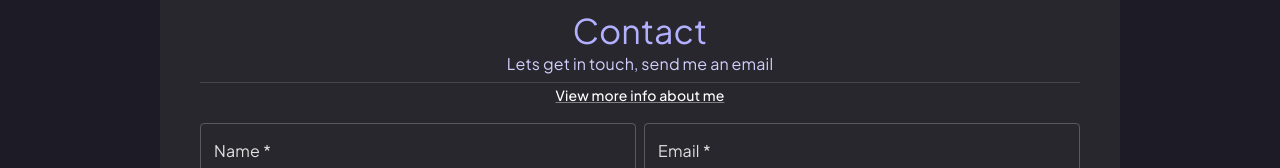
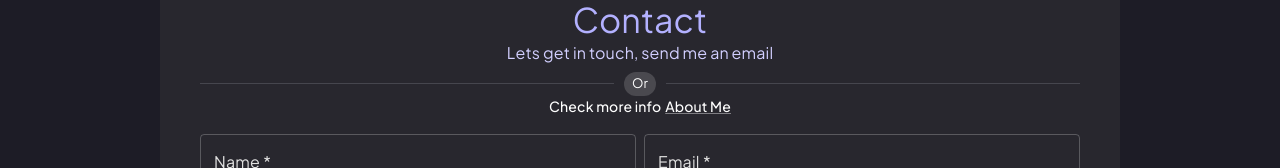
Before and after one commit to Elder-Meyer/personal-portfolio, a React (Vite) app: page /contact in a window 1280 px wide. Shown: the part 179-347 px from the top of the page. Built offline with nearby package versions, Linux system fonts and the light colour scheme.

Commit message:
3.14.405 Update contact text form alternative

```diff
--- a/src/views/contact/FormContact.jsx
+++ b/src/views/contact/FormContact.jsx
@@ -1,9 +1,9 @@
 import React, { useRef, useState } from "react";
 import { useTranslation } from "react-i18next";
-import { Box, Button, Divider, Grid, Link, Paper, Typography } from '@mui/material'
+import { Box, Button, Chip, Divider, Grid, Link, Paper, Stack, Typography } from '@mui/material'
 import { Link as LinkRoute } from "react-router-dom";
 import { TextField } from '@mui/material'
-import { Delete, Send,  } from "@mui/icons-material";
+import { Delete, Face2, Send,  } from "@mui/icons-material";
 import { useContactForm } from "../../context/useContactForm"
 import { PopUpAlert } from "../../components/items/PopUpAlert";
 
@@ -19,12 +19,15 @@ export const FormContact = () => {
     <Paper sx={{ p: {xs:1, sm:3, md:5}, mx: {xs: 1, sm: 2, md: 10, lg: 20, xl: 50 }, my: 2}}  elevation={0}>
       <Typography variant="h4" color="primary" textAlign="center"> {t("contact.title")} </Typography>
       <Typography variant="body1" color="primary.light" textAlign="center" gutterBottom> {t("contact.subtitle")} </Typography>
-      <Divider variant="fullwidth" />
-      <Typography textAlign="center" paragraph>
-        <Link color="text.primary" variant="subtitle2" underline='always' component={LinkRoute} to='/about-me'>
-          View more info about me
+      <Divider variant="fullwidth">
+        <Chip size="small" label="Or"/>
+      </Divider>
+      <Stack component={Typography} textAlign="center" variant="subtitle2" paragraph direction="row" justifyContent="center" spacing={0.5}>
+        <div>Check more info {" "}</div>
+        <Link color="text.primary" underline='always' component={LinkRoute} to='/about-me'>
+          {"About Me "}
         </Link>
-      </Typography>
+      </Stack>
       <PopUpAlert snackbarOpen={snackbarOpen} setSnackbarOpen={setSnackbarOpen} variantAlert={variantAlert} textAlert={textAlert} />
       <Box component="form" ref={form} onSubmit={formik.handleSubmit} autoComplete="off">
         <Grid container spacing={1}>
```
